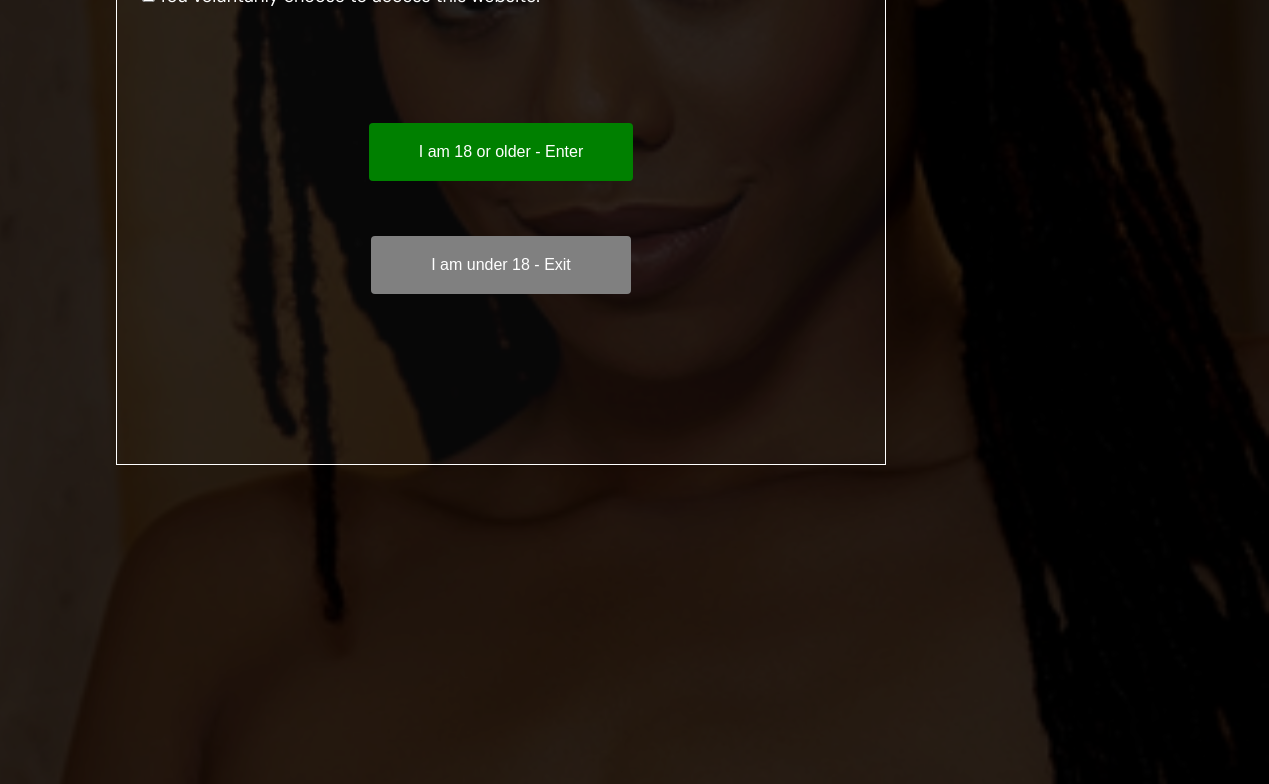
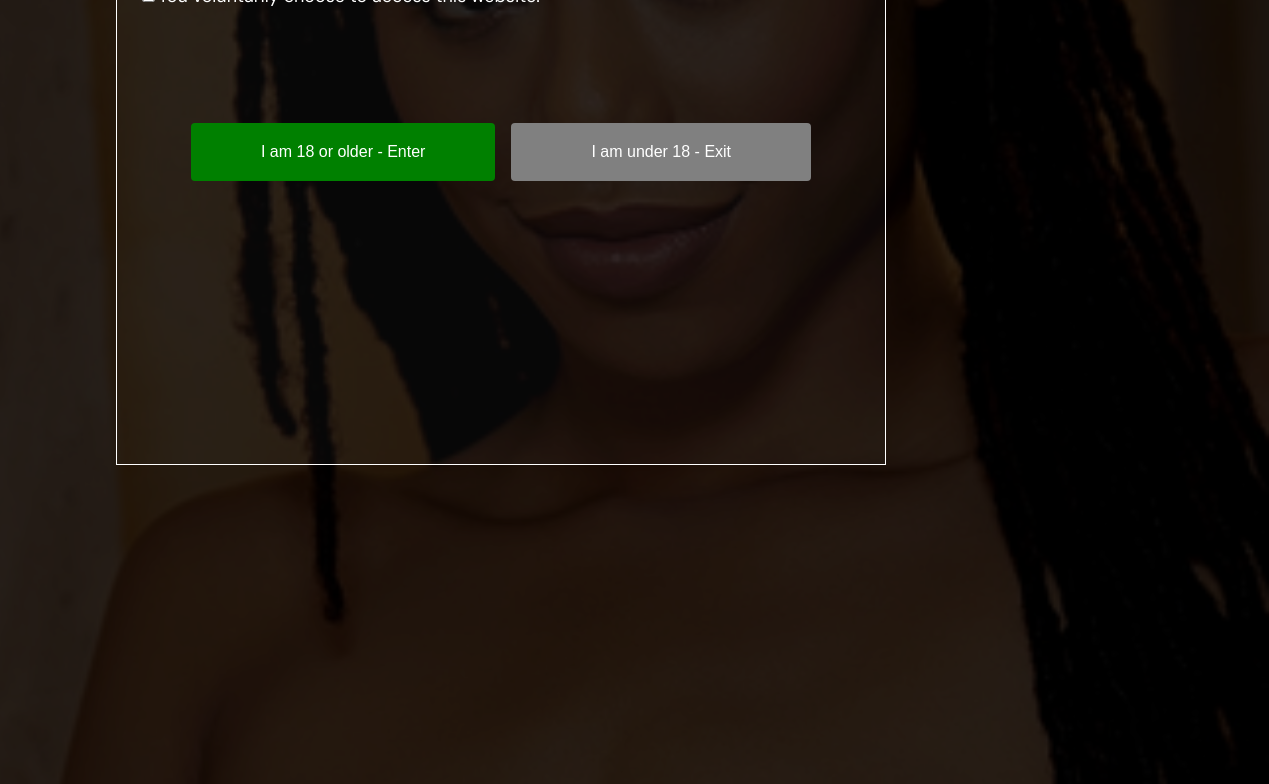
Before and after one commit to Tabstarlord/african-diaries, a React (Create React App) app: page / in a window 1536 px wide. Shown: the part 620-1404 px from the top of the page, without its empty margins (267-1536 px from the left). Built offline with nearby package versions, Linux system fonts and the light colour scheme.

Commit message:
initial commit

```diff
--- a/src/Styles/Warning.css
+++ b/src/Styles/Warning.css
@@ -164,11 +164,16 @@ margin-top: -15px;
 .warn2 {
   overflow-y: hidden;
 }
+.warn6 {
+  display: flex;
+  flex-direction: row;
+  justify-content: center;
+}
 .warn6 .go5 {
-  padding: 20px 50px;
+  padding: 20px 70px;
 }
 .warn6 .go6 {
-  padding: 20px 60px;
+  padding: 20px 80px;
 }
 }
 
@@ -189,9 +194,9 @@ margin-top: -15px;
   overflow-y: hidden;
 }
 .warn6 .go5 {
-  padding: 20px 50px;
+  padding: 20px 70px;
 }
 .warn6 .go6 {
-  padding: 20px 60px;
+  padding: 20px 80px;
 }
 }
```
